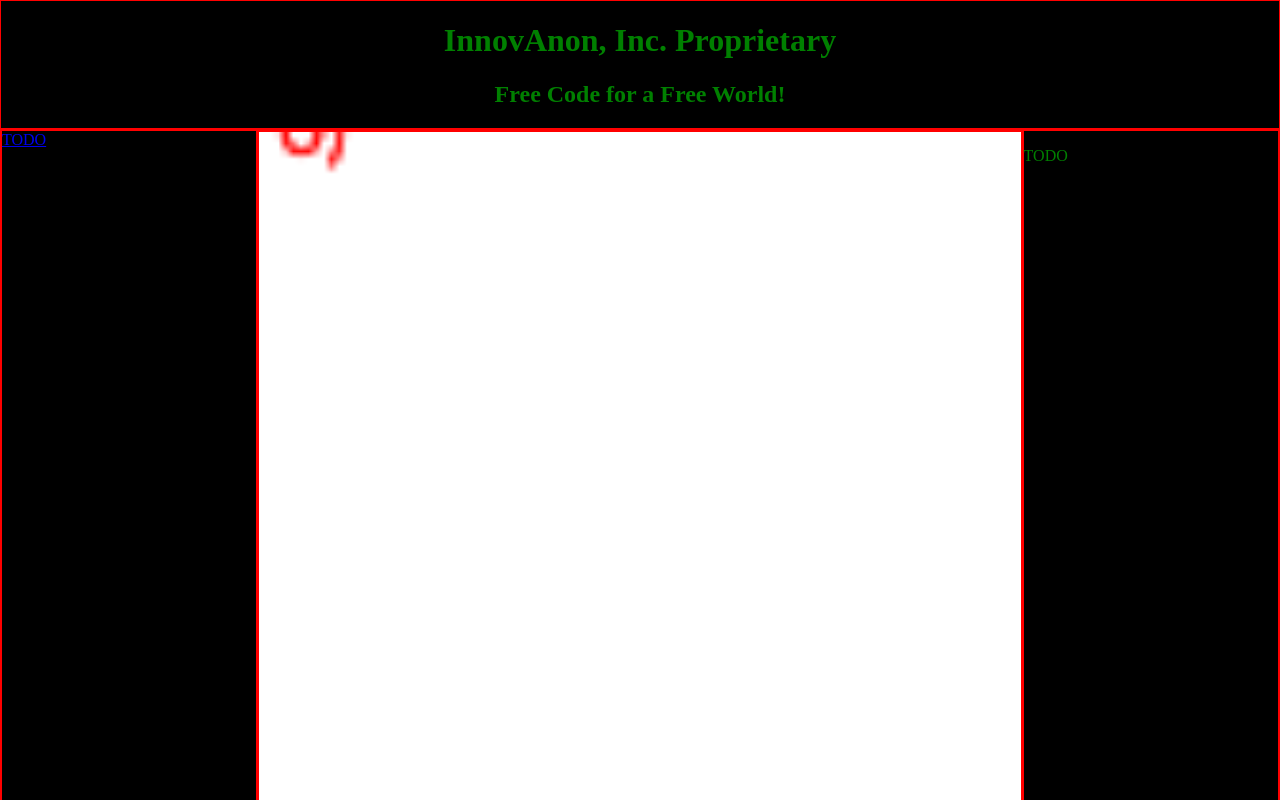
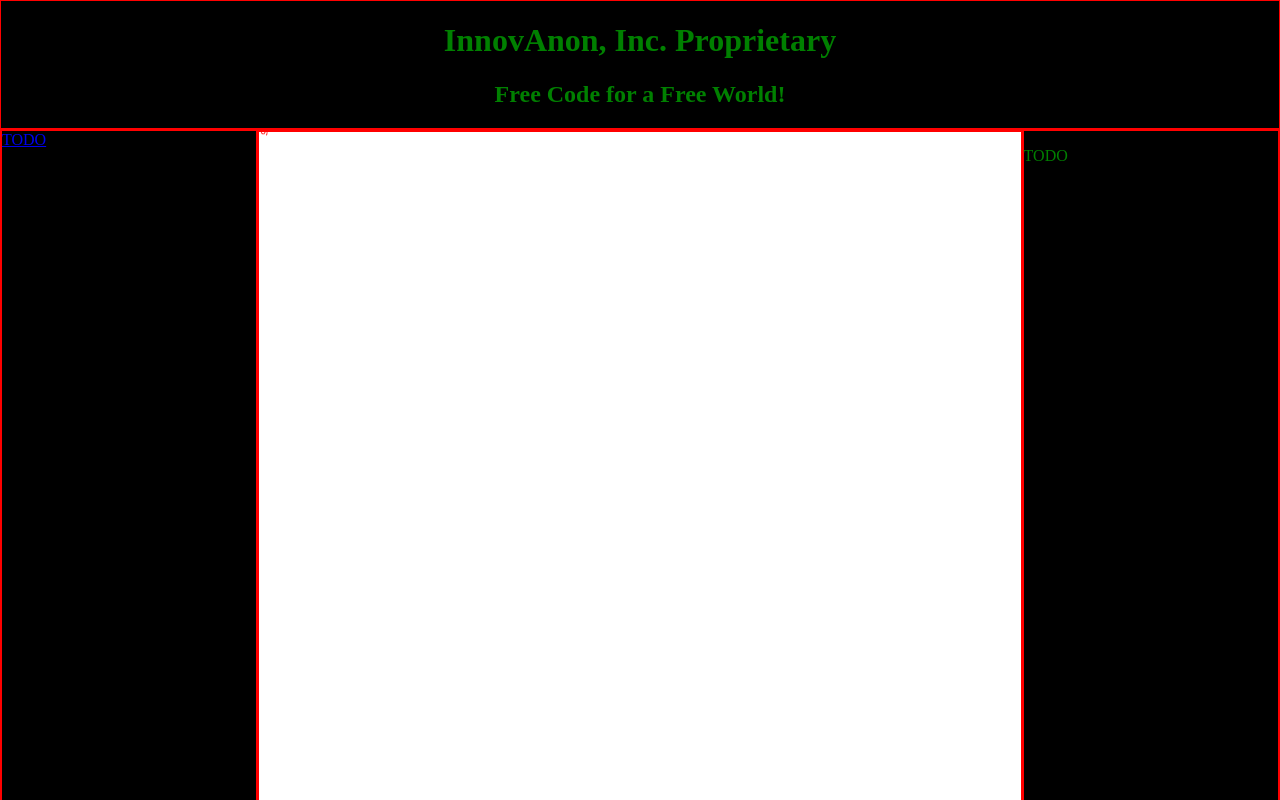
Before and after one commit to InnovAnon-Inc/HafrenHaverJS, a plain HTML site: page index.html in a window 1280 px wide. Shown: the top 800 px of the page. Drawn offline with Linux system fonts and the light colour scheme.

Commit message:
initial commit

```diff
--- a/index.html
+++ b/index.html
@@ -34,7 +34,7 @@
 	<div id='main-section'> <!-- main section -->
 	<noscript>JavaScript enables a more featureful experience.</noscript>
 	<div class="square"><div class="content">
-	<canvas id="solfeggio" width="100" height="100"></canvas>
+	<canvas id="solfeggio" width="1000" height="1000"></canvas>
 	</div></div>
 
 	<details>
```
